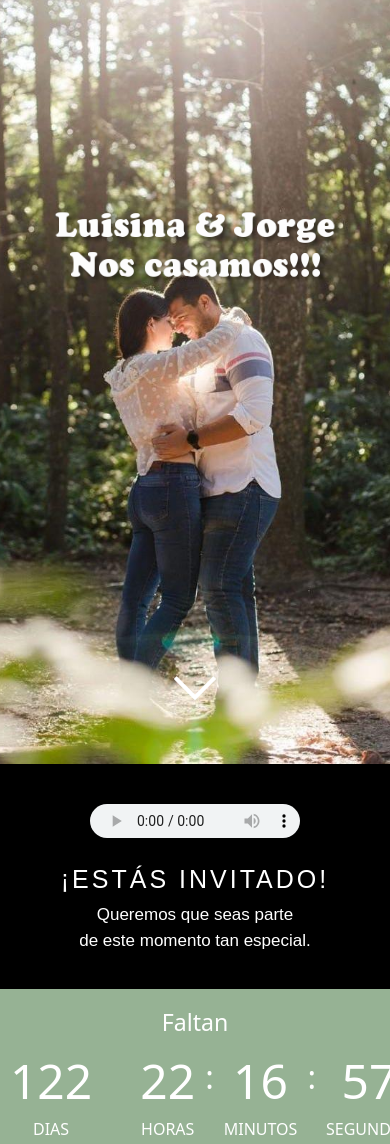
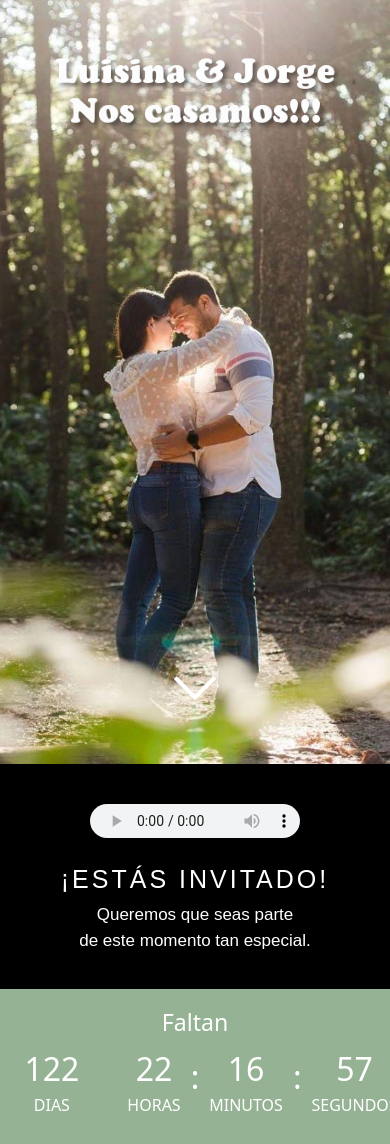
Before and after one commit to federg11/proyecto-wedding, a plain HTML site: page index.html in a window 390 px wide. Shown: the part 80-1224 px from the top of the page. Drawn offline with nearby package versions, Linux system fonts and the light colour scheme.

Commit message:
Cambios de estilos en section-countdown

```diff
--- a/css/styles.css
+++ b/css/styles.css
@@ -165,7 +165,7 @@ ul {
 
 li span {
     display: block;
-    font-size: 3rem;
+    font-size: 2rem;
     color: white;
 }
 li.separator {
@@ -284,11 +284,11 @@ section.ceremonia-fiesta{
     .logo-portada img{
       max-width: 85%;
       margin-bottom: 0%;
-      margin-top: 20%;
+      margin-top: 5%;
     }
     .logo-portada{
       text-align: center;
-      margin-top: 200px;
+      margin-top: 100px;
     }
 
     section.ceremonia-fiesta .row .columna:nth-child(2){
```
